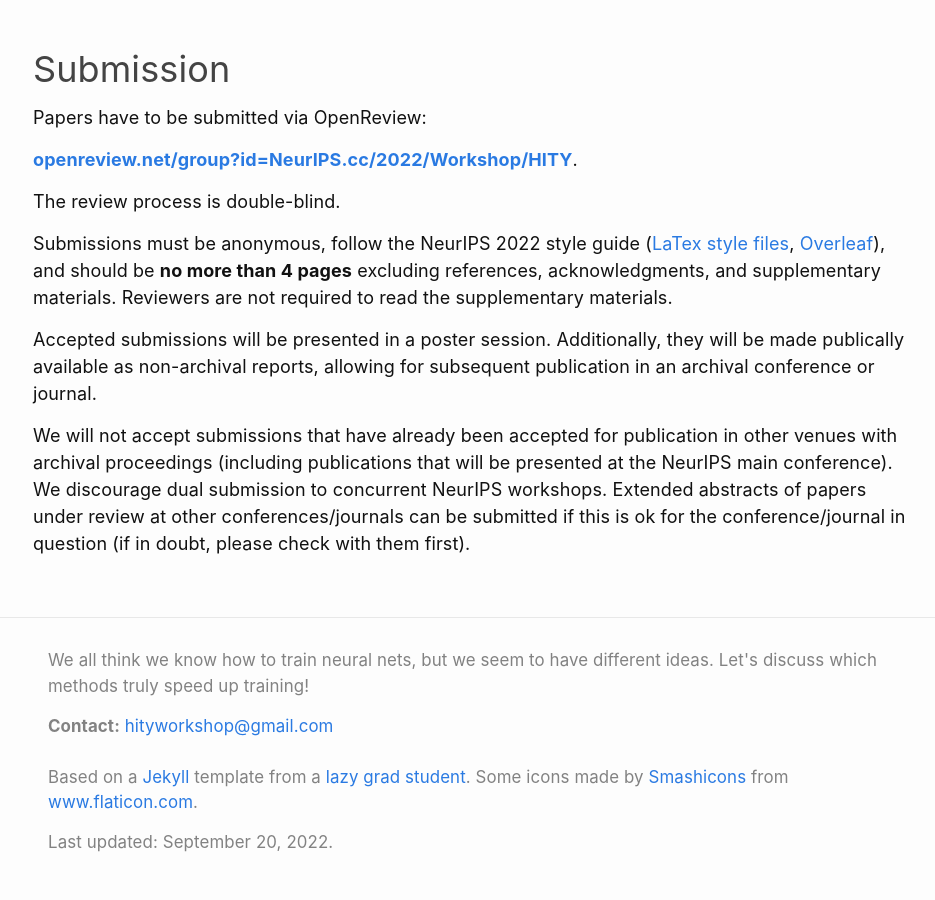
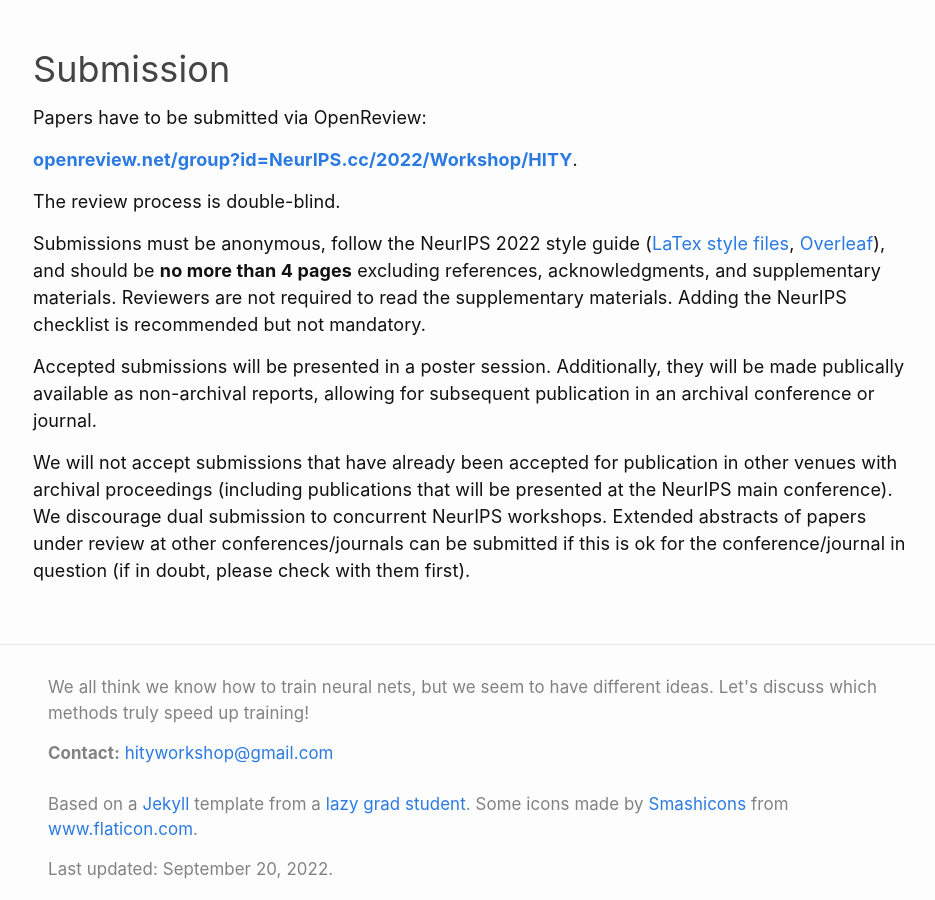
Before and after one commit to hity-workshop/NeurIPS2022, a Jekyll site: the page built from docs/callforpapers.md, in a window 1280 px wide and 900 px high, scrolled down 741 px. Shown: the whole window, without its empty margins (167-1102 px from the left). Built offline with Jekyll 4.4.1, drawn with Linux system fonts in a browser that asks for light colours.

Commit message:
Add clarification for the NeurIPS checklist

```diff
--- a/docs/callforpapers.md
+++ b/docs/callforpapers.md
@@ -24,7 +24,7 @@ Papers have to be submitted via OpenReview:
 
 The review process is double-blind.
 
-Submissions must be anonymous, follow the NeurIPS 2022 style guide ([LaTex style files](https://neurips.cc/Conferences/2022/PaperInformation/StyleFiles), [Overleaf](https://www.overleaf.com/latex/templates/neurips-2022/kxymzbjpwsqx)), and should be **no more than 4 pages** excluding references, acknowledgments, and supplementary materials. Reviewers are not required to read the supplementary materials.
+Submissions must be anonymous, follow the NeurIPS 2022 style guide ([LaTex style files](https://neurips.cc/Conferences/2022/PaperInformation/StyleFiles), [Overleaf](https://www.overleaf.com/latex/templates/neurips-2022/kxymzbjpwsqx)), and should be **no more than 4 pages** excluding references, acknowledgments, and supplementary materials. Reviewers are not required to read the supplementary materials. Adding the NeurIPS checklist is recommended but not mandatory.
 
 Accepted submissions will be presented in a poster session. Additionally, they will be made publically available as non-archival reports, allowing for subsequent publication in an archival conference or journal.
 
```
